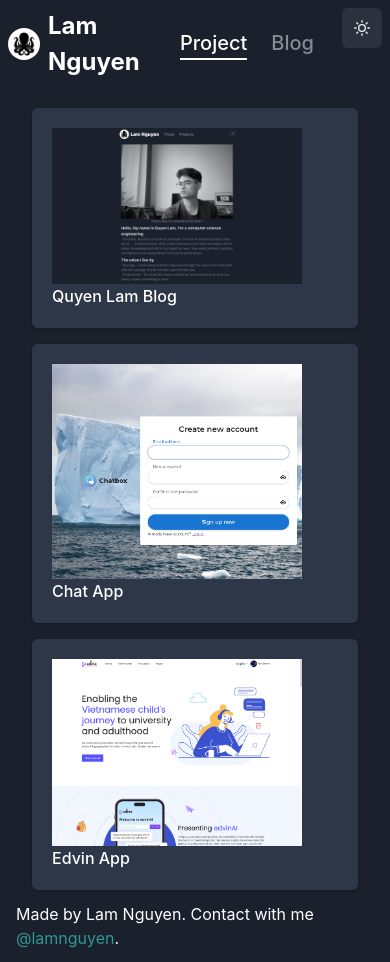
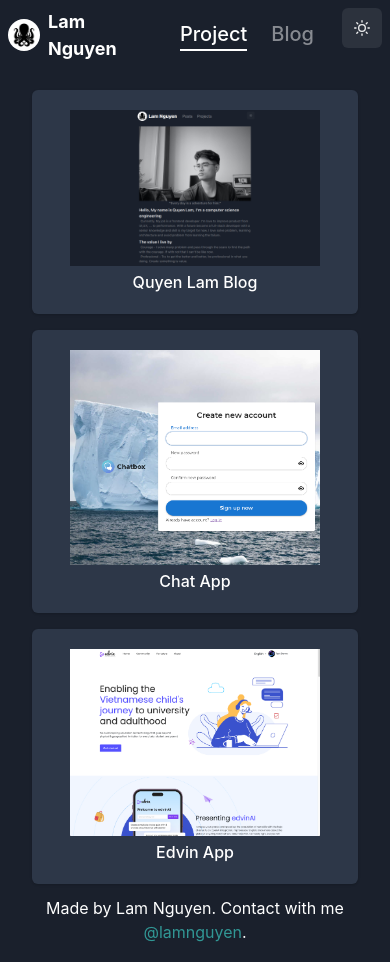
Before and after one commit to DawnGate/mal-blog, a Next.js app: page /project in a window 390 px wide. Built offline with nearby package versions, Linux system fonts and the light colour scheme.

Commit message:
[dev] update layout project responsive

```diff
--- a/components/cardItem.js
+++ b/components/cardItem.js
@@ -10,9 +10,18 @@ const CardItem = ({ imageSrc, imageAlt, linkHref, title, excerpt = '' }) => {
       <Card>
         <CardBody>
           {imageSrc && (
-            <Image src={imageSrc} alt={imageAlt} width={250} height={200} style={{ objectFit: 'cover' }} priority />
+            <Image
+              src={imageSrc}
+              alt={imageAlt}
+              width={250}
+              height={200}
+              style={{ objectFit: 'cover', margin: 'auto' }}
+              priority
+            />
           )}
-          <CustomText fontWeight={500}>{title}</CustomText>
+          <CustomText fontWeight={500} mt={1} textAlign={'center'}>
+            {title}
+          </CustomText>
           {excerpt && <CustomText active={false}>{excerpt}</CustomText>}
         </CardBody>
       </Card>
--- a/components/footer.js
+++ b/components/footer.js
@@ -5,7 +5,7 @@ import NextLink from 'next/link'
 const Footer = () => {
   return (
     <Box marginY={3}>
-      <Text>
+      <Text textAlign="center">
         Made by Lam Nguyen. Contact with me{' '}
         <Link as={NextLink} href={`mailto: ${EMAIL_LINK}`} color="teal.500">
           @lamnguyen
--- a/components/header.js
+++ b/components/header.js
@@ -1,12 +1,4 @@
-import {
-  Avatar,
-  Box,
-  Center,
-  Container,
-  HStack,
-  Link,
-  Text,
-} from '@chakra-ui/react'
+import { Avatar, Box, Center, Container, HStack, Link, Text } from '@chakra-ui/react'
 import CustomText from './text'
 import { motion } from 'framer-motion'
 import NextLink from 'next/link'
@@ -15,18 +7,9 @@ import IconChangeColor from './iconChangeColor'
 
 const Logo = () => {
   return (
-    <HStack
-      as={motion.div}
-      whileHover={{ scale: 1.1 }}
-      transition="0.1s linear"
-      height="100%"
-    >
-      <Avatar
-        size="sm"
-        name="Lam Nguyen"
-        src="/assets/images/logo-kraken.jpeg"
-      />
-      <Text fontSize="2xl" fontWeight="bold">
+    <HStack as={motion.div} whileHover={{ scale: 1.1 }} transition="0.1s linear" height="100%">
+      <Avatar size="sm" name="Lam Nguyen" src="/assets/images/logo-kraken.jpeg" />
+      <Text fontSize={['lg', null, '2xl']} fontWeight="bold">
         Lam Nguyen
       </Text>
     </HStack>
@@ -66,12 +49,7 @@ const HeaderContent = ({ currentRoute }) => {
   return (
     <HStack paddingX={5} flex={'1'}>
       {routes.map((item) => (
-        <NavBarItem
-          key={item}
-          title={item}
-          src={`/${item}`}
-          isActive={`/${item}` === currentRoute}
-        />
+        <NavBarItem key={item} title={item} src={`/${item}`} isActive={`/${item}` === currentRoute} />
       ))}
     </HStack>
   )
```
